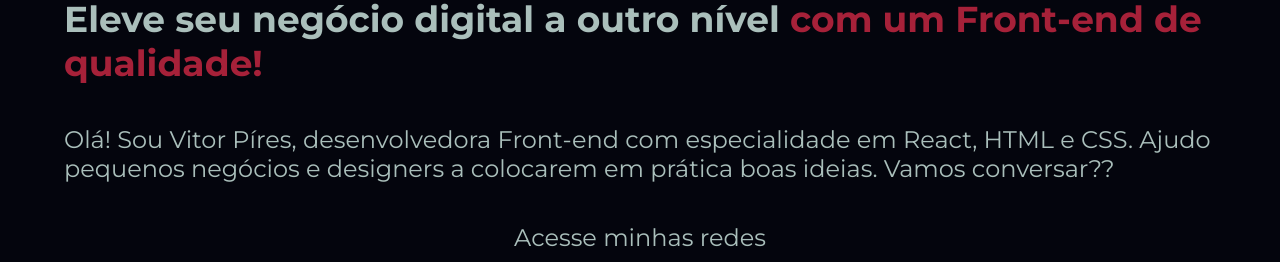
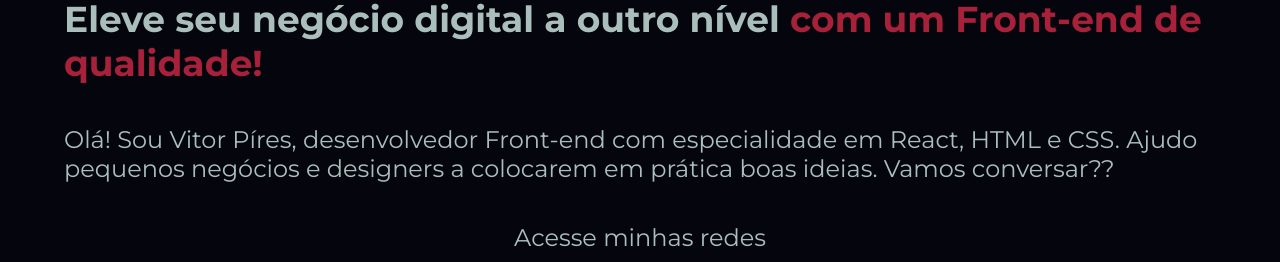
Before and after one commit to VitorPiresn7/portfolio, a plain HTML site: page index.html in a window 1280 px wide. Shown: the part 791-1053 px from the top of the page. Drawn offline with Linux system fonts and the light colour scheme; a web font is replaced by a local one.

Commit message:
Add files via upload

```diff
--- a/index.html
+++ b/index.html
@@ -21,7 +21,7 @@
         <section class="apresentacao__conteudo">
             <h1 class="apresentacao__conteudo__titulo">Eleve seu negócio digital a outro nível <strong
                     class="titulo-destaque">com um Front-end de qualidade!</strong></h1>
-            <p class="apresentacao__conteudo__texto">Olá! Sou Vitor Píres, desenvolvedora Front-end com especialidade em
+            <p class="apresentacao__conteudo__texto">Olá! Sou Vitor Píres, desenvolvedor Front-end com especialidade em
                 React, HTML e CSS. Ajudo pequenos negócios e designers a colocarem em prática boas ideias. Vamos
                 conversar??</p>
             <div class="apresentacao__links">
```
